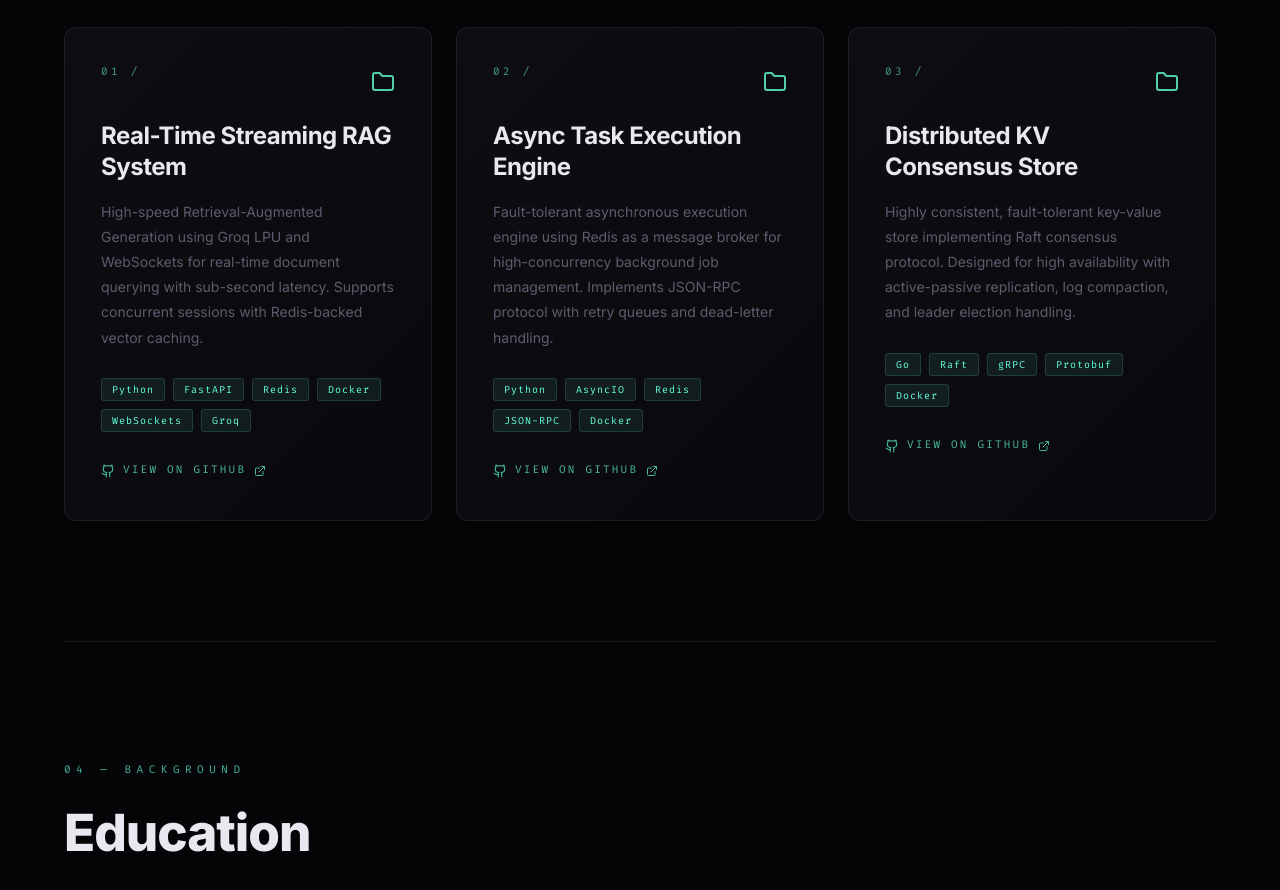
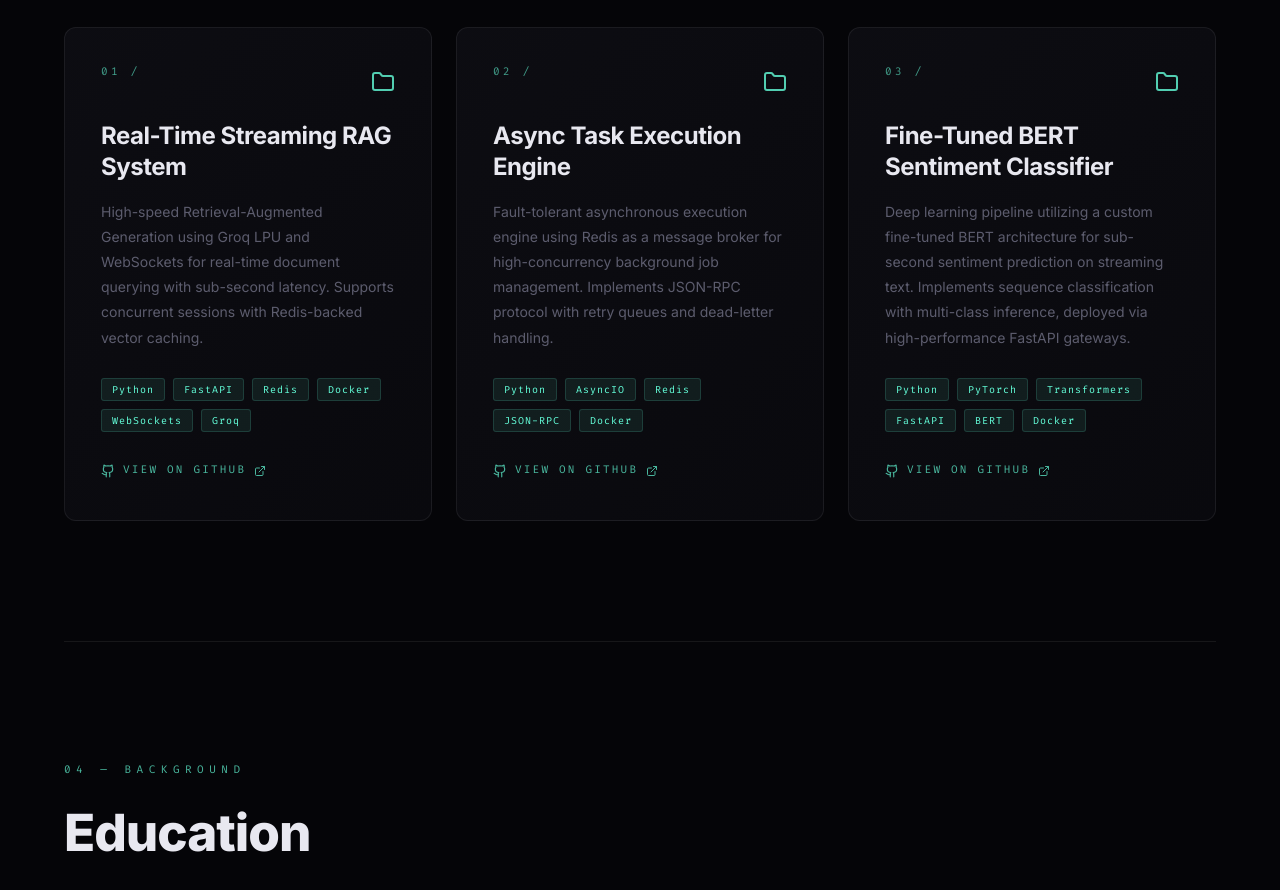
Before and after one commit to karthikthorlapati/my-portfolio, a React (Vite) app: page / in a window 1280 px wide. Shown: the part 2340-3230 px from the top of the page. Built offline with nearby package versions, Linux system fonts and the light colour scheme.

Commit message:
replaced third project with fine-tuned BERT sentiment classifier

```diff
--- a/src/components/Projects.jsx
+++ b/src/components/Projects.jsx
@@ -20,10 +20,10 @@ const PROJECTS = [
   },
   {
     num: '03',
-    title: 'Distributed KV Consensus Store',
-    desc: 'Highly consistent, fault-tolerant key-value store implementing Raft consensus protocol. Designed for high availability with active-passive replication, log compaction, and leader election handling.',
-    tags: ['Go', 'Raft', 'gRPC', 'Protobuf', 'Docker'],
-    github: 'https://github.com/karthikthorlapati/my-portfolio',
+    title: 'Fine-Tuned BERT Sentiment Classifier',
+    desc: 'Deep learning pipeline utilizing a custom fine-tuned BERT architecture for sub-second sentiment prediction on streaming text. Implements sequence classification with multi-class inference, deployed via high-performance FastAPI gateways.',
+    tags: ['Python', 'PyTorch', 'Transformers', 'FastAPI', 'BERT', 'Docker'],
+    github: 'https://github.com/karthikthorlapati/sentiment-bert-project',
   },
 ];
 
```
